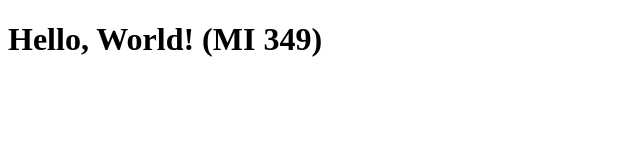
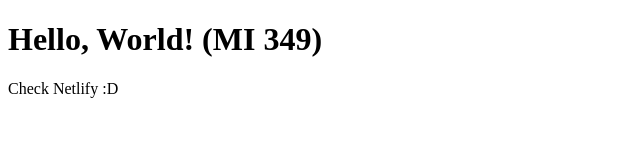
Before and after one commit to JustinZmich/hello_mi349, a plain HTML site: page index.html in a window 1280 px wide. Shown: the whole page, without its empty margins (0-640 px from the left). Drawn offline with Linux system fonts and the light colour scheme.

Commit message:
Check Netlify paragraph

```diff
--- a/index.html
+++ b/index.html
@@ -7,5 +7,6 @@
 </head>
 <body>
     <h1>Hello, World! (MI 349)</h1>
+    <p>Check Netlify :D</p>
 </body>
 </html>
```
